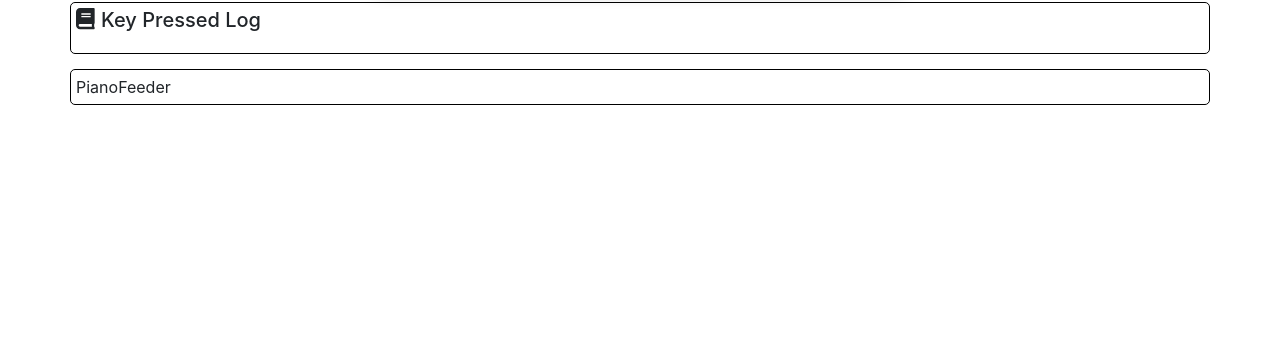
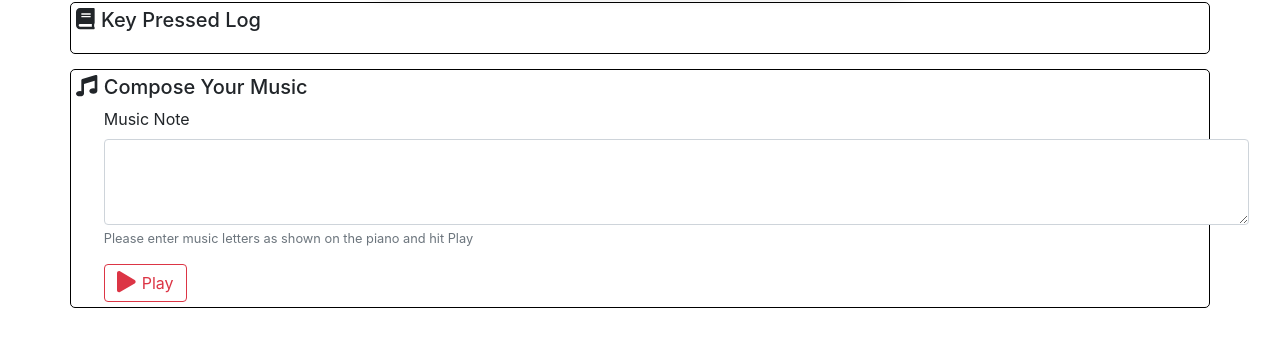
Before and after one commit to Dardir/react-piano, a React (Create React App) app: page / in a window 1280 px wide. Shown: the part 316-662 px from the top of the page. Built offline with nearby package versions, Linux system fonts and the light colour scheme.

Commit message:
Implementing Piano Feed view

```diff
--- a/src/components/PianoFeeder.js
+++ b/src/components/PianoFeeder.js
@@ -1,11 +1,34 @@
 import React from 'react';
+import { usePianoStore } from '../states/PianoStoreProvider'
+import { FontAwesomeIcon } from '@fortawesome/react-fontawesome'
+import { faMusic, faPlay } from '@fortawesome/free-solid-svg-icons'
+import Media from 'react-bootstrap/Media'
+import Form from 'react-bootstrap/Form'
+import Button from 'react-bootstrap/Button'
 
-const PianoFeeder = ()=>{
-  return(
-    <div>
-      PianoFeeder
-    </div>
-  )
-}
+const PianoFeeder = () => {
+    const { dispatch } = usePianoStore();
+    return (
+        <Media>
+            <FontAwesomeIcon icon={faMusic} size="lg" pull="left" />
+            <Media.Body>
+
+                <h5>Compose Your Music</h5>
+                <Form>
+                    <Form.Group controlId="formBasicEmail" style={{width: "310%"}}>
+                        <Form.Label>Music Note</Form.Label>
+                        <Form.Control as="textarea" rows="3" />
+                        <Form.Text className="text-muted">
+                            Please enter music letters as shown on the piano and hit Play
+                        </Form.Text>
+                    </Form.Group>
+                    <Button variant="outline-danger" type="submit">
+                        <FontAwesomeIcon icon={faPlay} size="lg" pull="left" /> Play
+                    </Button>
+                </Form>
+            </Media.Body>
+        </Media>
+            )
+          }
 
 export default PianoFeeder;
```
